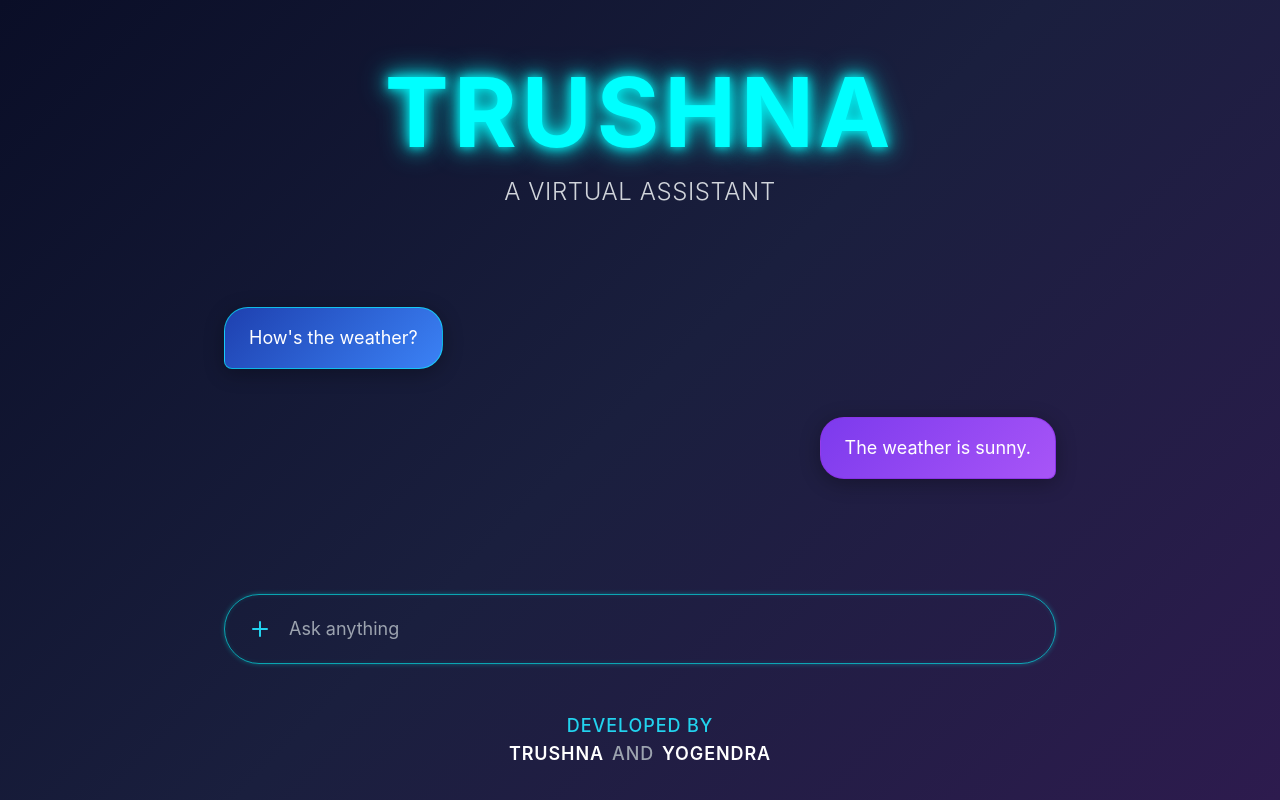
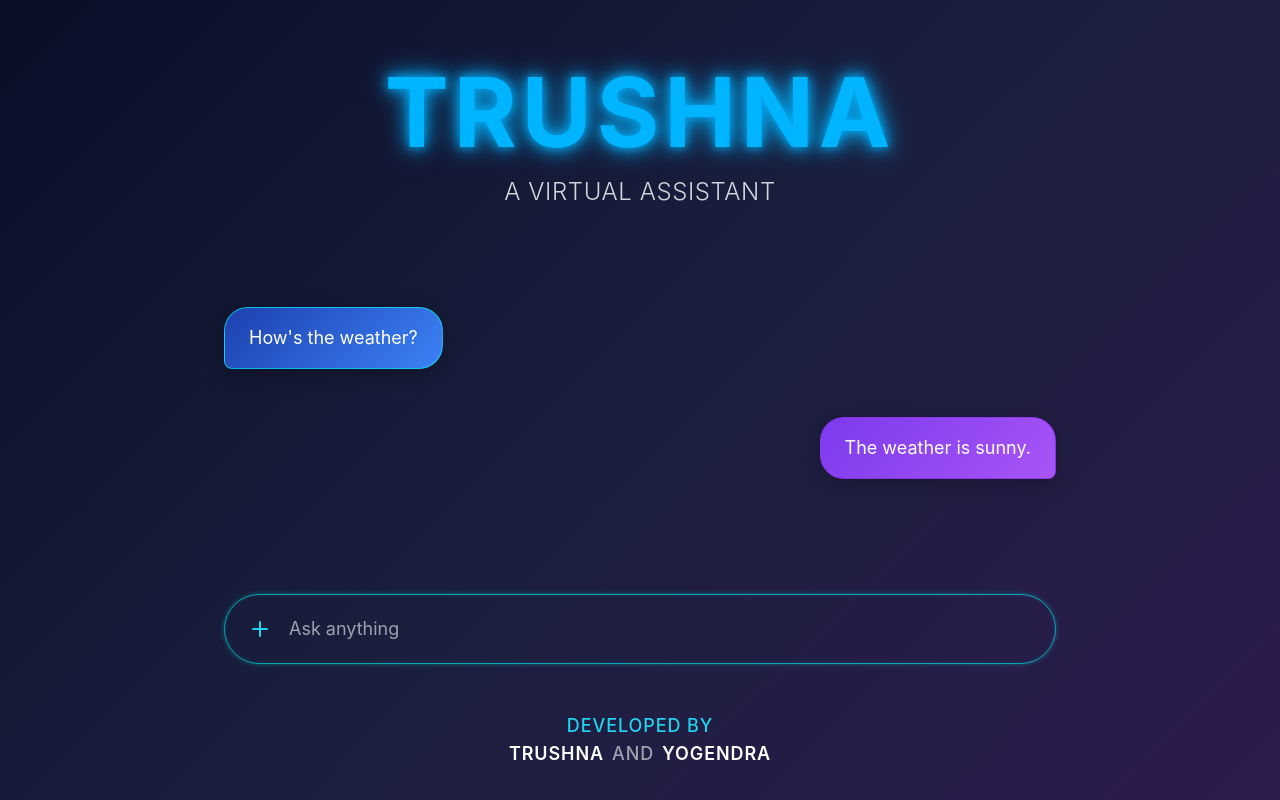
Before and after one commit to yogendra-27-bhange/Builder-pulse-hub, a React (Vite) app: page / in a window 1280 px wide. Built offline with nearby package versions, Linux system fonts and the light colour scheme; the HTML template or start-up script is replaced by a standard one.

Commit message:
Update TRUSHNA title color to blue-cyan
cgen-c65aa91f624d49e18b006cfb44dd5768

```diff
--- a/src/index.css
+++ b/src/index.css
@@ -110,12 +110,12 @@
   }
 
   .text-glow-cyan-intense {
-    color: #00ffff;
+    color: rgba(0, 180, 255, 1);
     text-shadow:
-      0 0 10px rgba(0, 255, 255, 0.8),
-      0 0 20px rgba(0, 255, 255, 0.8),
-      0 0 30px rgba(0, 255, 255, 0.8),
-      0 0 40px rgba(0, 255, 255, 0.6);
+      0 0 10px rgba(0, 180, 255, 0.8),
+      0 0 20px rgba(0, 180, 255, 0.8),
+      0 0 30px rgba(0, 180, 255, 0.8),
+      0 0 40px rgba(0, 180, 255, 0.6);
   }
 
   .border-glow-cyan {
--- a/tailwind.config.ts
+++ b/tailwind.config.ts
@@ -97,11 +97,11 @@ export default {
         "glow-pulse": {
           "0%": {
             textShadow:
-              "0 0 5px rgba(0, 255, 255, 0.5), 0 0 10px rgba(0, 255, 255, 0.5), 0 0 15px rgba(0, 255, 255, 0.5)",
+              "0 0 5px rgba(0, 180, 255, 0.5), 0 0 10px rgba(0, 180, 255, 0.5), 0 0 15px rgba(0, 180, 255, 0.5)",
           },
           "100%": {
             textShadow:
-              "0 0 10px rgba(0, 255, 255, 0.8), 0 0 20px rgba(0, 255, 255, 0.8), 0 0 30px rgba(0, 255, 255, 0.8)",
+              "0 0 10px rgba(0, 180, 255, 0.8), 0 0 20px rgba(0, 180, 255, 0.8), 0 0 30px rgba(0, 180, 255, 0.8)",
           },
         },
         "accordion-down": {
```
